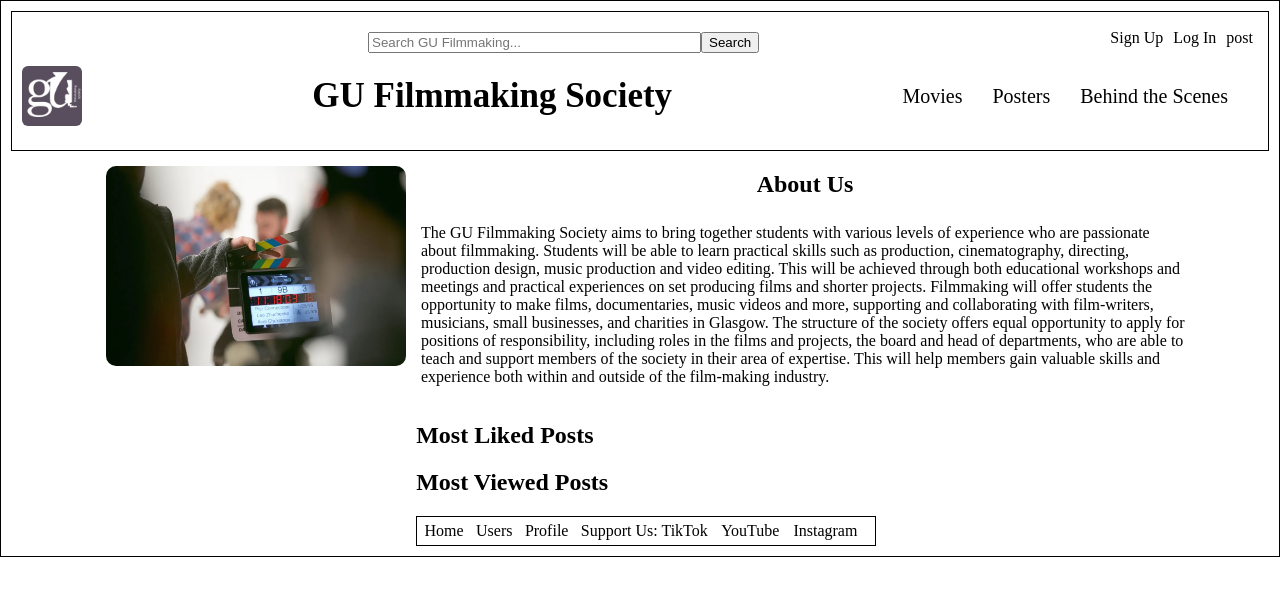
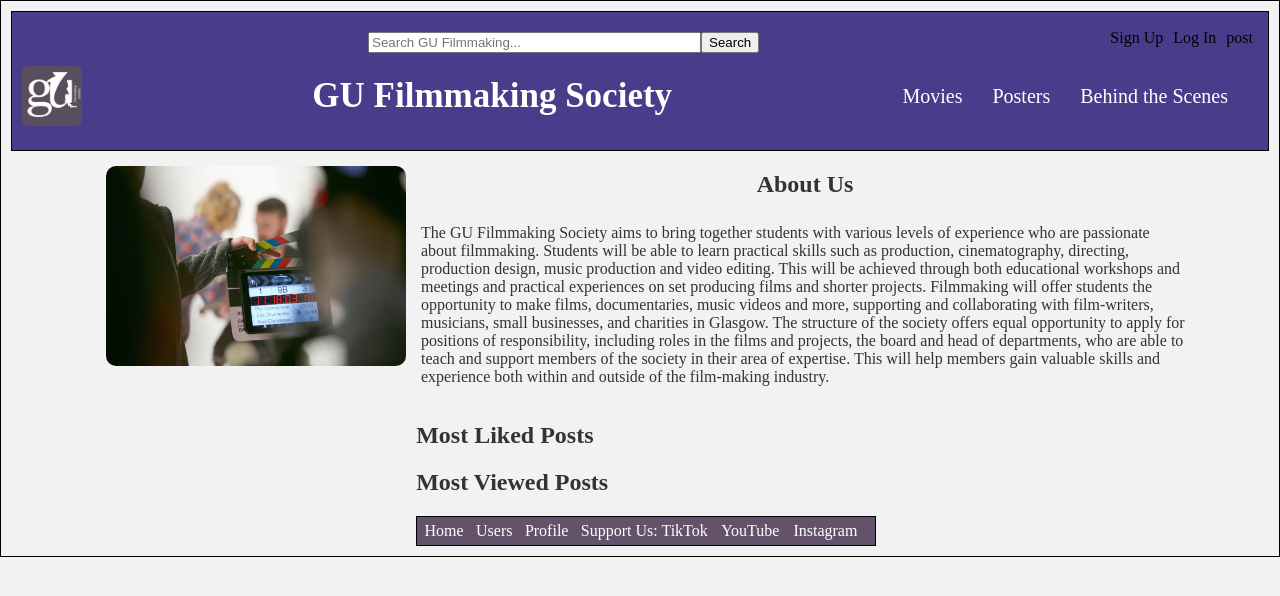
Before and after one commit to SwanwickMan/GU_Filmmaking, a Django app: page / in a window 1280 px wide. Shown: the top 596 px of the page. Run offline with Django 3.2, Linux system fonts and the light colour scheme; data that the repository does not hold is empty; some libraries are stand-ins or nearby versions.

Commit message:
Implemented theme.css for the purple/gray colours of film societ

```diff
--- /dev/null
+++ b/static/style/theme.css
@@ -0,0 +1,37 @@
+/* theme.css */
+
+/* Body background and text color */
+body {
+    background-color: #f2f2f2;
+    /* Light grey background */
+    color: #333;
+    /* Dark grey text color */
+}
+
+/* Header styles */
+header {
+    background-color: #483d8b;
+    /* Dark purple background */
+    color: #fff;
+    /* White text color */
+}
+
+/* Navigation links */
+#navigation-links a {
+    color: #fff;
+    /* White text color for navigation links */
+}
+
+/* Footer styles */
+footer {
+    background-color: #64526B;
+    /* Dark background color for footer */
+    color: #fff;
+    /* White text color */
+}
+
+/* Support links */
+#support-us a {
+    color: #fff;
+    /* White text color for support links */
+}
--- a/templates/GUFilmmakingApp/base.html
+++ b/templates/GUFilmmakingApp/base.html
@@ -6,6 +6,7 @@
 
 <head>
     <link rel="stylesheet" href="{% static 'style/base.css' %}">
+    <link rel="stylesheet" href="{% static 'style/theme.css' %}">
     <script src="https://ajax.googleapis.com/ajax/libs/jquery/3.5.1/jquery.min.js"></script>
     <script src="{% static 'scripts/ajax_update.js' %}"></script>
     {% block extra_style_sheet %} {% endblock %}
```
Also changed, not shown: static/style/profile.css (+0 -19 lines).
